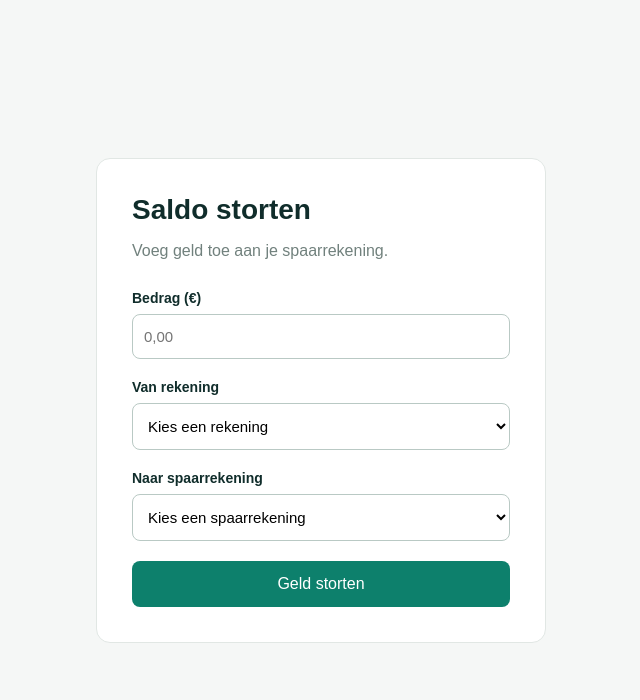
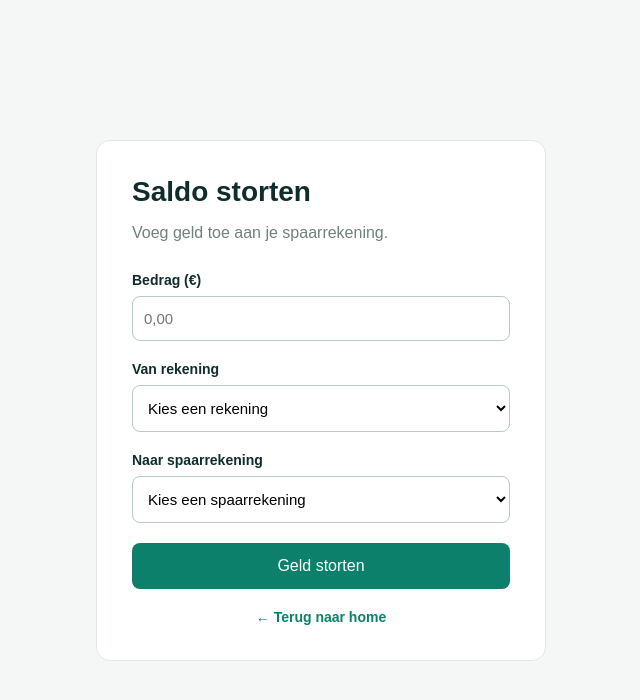
Before and after one commit to ezravkessel/Spaarsysteem, a Flask app: page /storten in a window 1280 px wide. Shown: the top 700 px of the page, without its empty margins (319-959 px from the left). Run offline with Flask 3, Linux system fonts and the light colour scheme; the visitor is signed in with stand-in values (Sample User, id 1).

Commit message:
Terugknop saldo storten toegevoegd

```diff
--- a/static/css/storten.css
+++ b/static/css/storten.css
@@ -103,3 +103,19 @@ body {
     font-size: 14px;
     text-align: center;
 }
+
+
+/* Terug naar saldo-overzicht */
+.terug-knop {
+    display: block;
+    margin-top: 20px;
+    color: #0d806c;
+    font-size: 14px;
+    text-align: center;
+    text-decoration: none;
+    font-weight: bold;
+}
+
+.terug-knop:hover {
+    text-decoration: underline;
+}
--- a/templates/storten.html
+++ b/templates/storten.html
@@ -49,6 +49,12 @@
 
                 <button type="submit">Geld storten</button>
             </form>
+
+
+            <a href="{{ url_for('home') }}" class="terug-knop">
+                ← Terug naar home
+            </a>
+
         </section>
     </main>
 </body>
```
